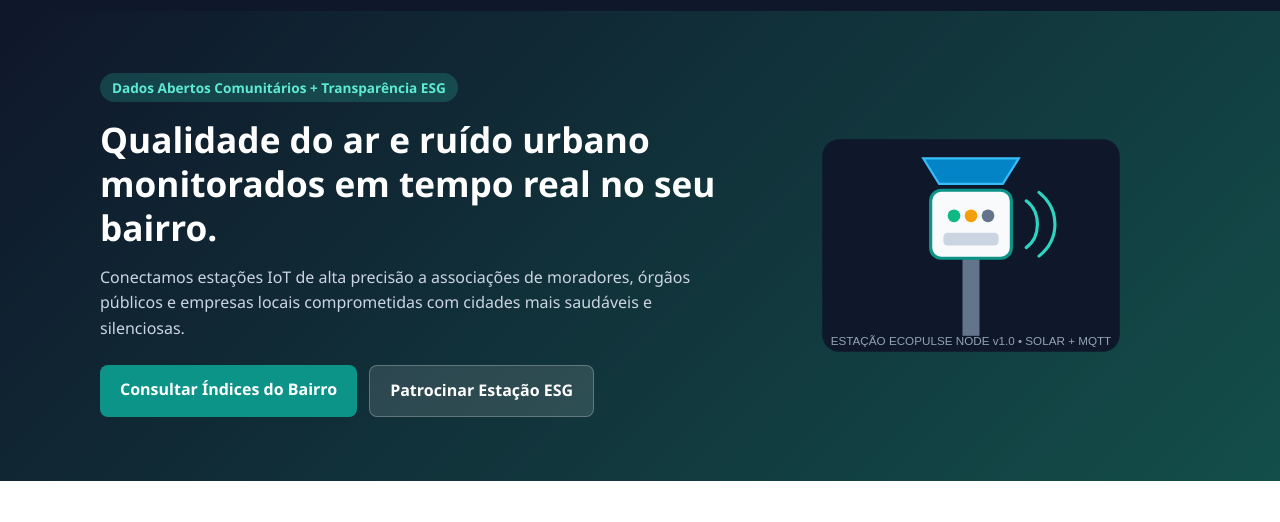
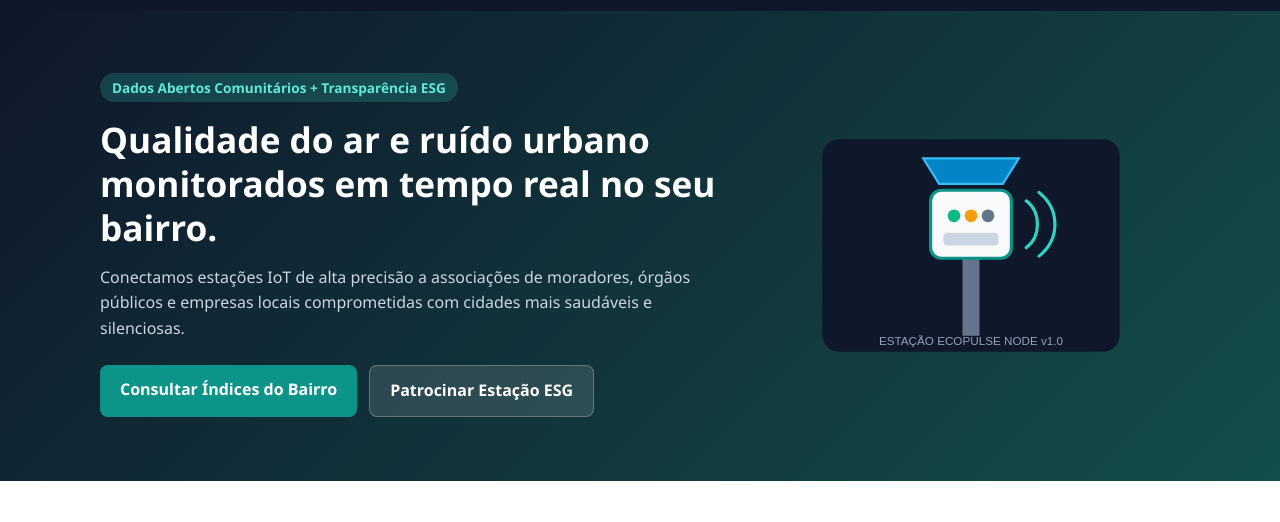
Before and after one commit to andressamarcelly-commits/EcoPulseUrb, a plain HTML site: page index.html in a window 1280 px wide. Shown: the part 51-573 px from the top of the page. Drawn offline with Linux system fonts and the light colour scheme; a script that the page names is missing.

Commit message:
Fix HTML formatting and ensure proper structure

```diff
--- a/index.html
+++ b/index.html
@@ -57,7 +57,7 @@
           <rect x="134" y="108" width="52" height="12" rx="4" fill="#CBD5E1" />
           <path d="M212 78 C226 88, 226 112, 212 122" stroke="#2DD4BF" stroke-width="3" fill="none" stroke-linecap="round"/>
           <path d="M224 70 C244 86, 244 114, 224 130" stroke="#2DD4BF" stroke-width="3" fill="none" stroke-linecap="round"/>
-          <text x="160" y="214" text-anchor="middle" fill="#94A3B8" font-size="11" font-family="sans-serif">ESTAÇÃO ECOPULSE NODE v1.0 • SOLAR + MQTT</text>
+          <text x="160" y="214" text-anchor="middle" fill="#94A3B8" font-size="11" font-family="sans-serif">ESTAÇÃO ECOPULSE NODE v1.0</text>
         </svg>
             </div>
         </div>
```
